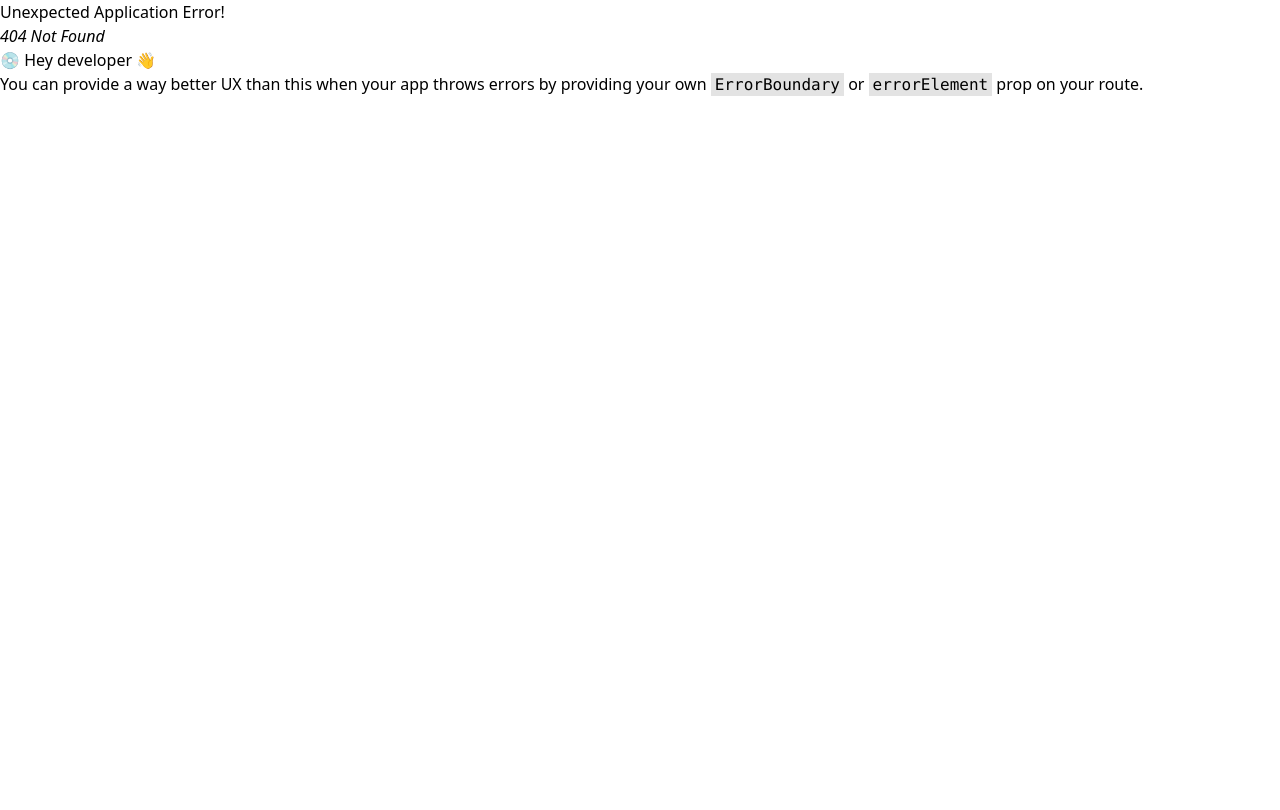
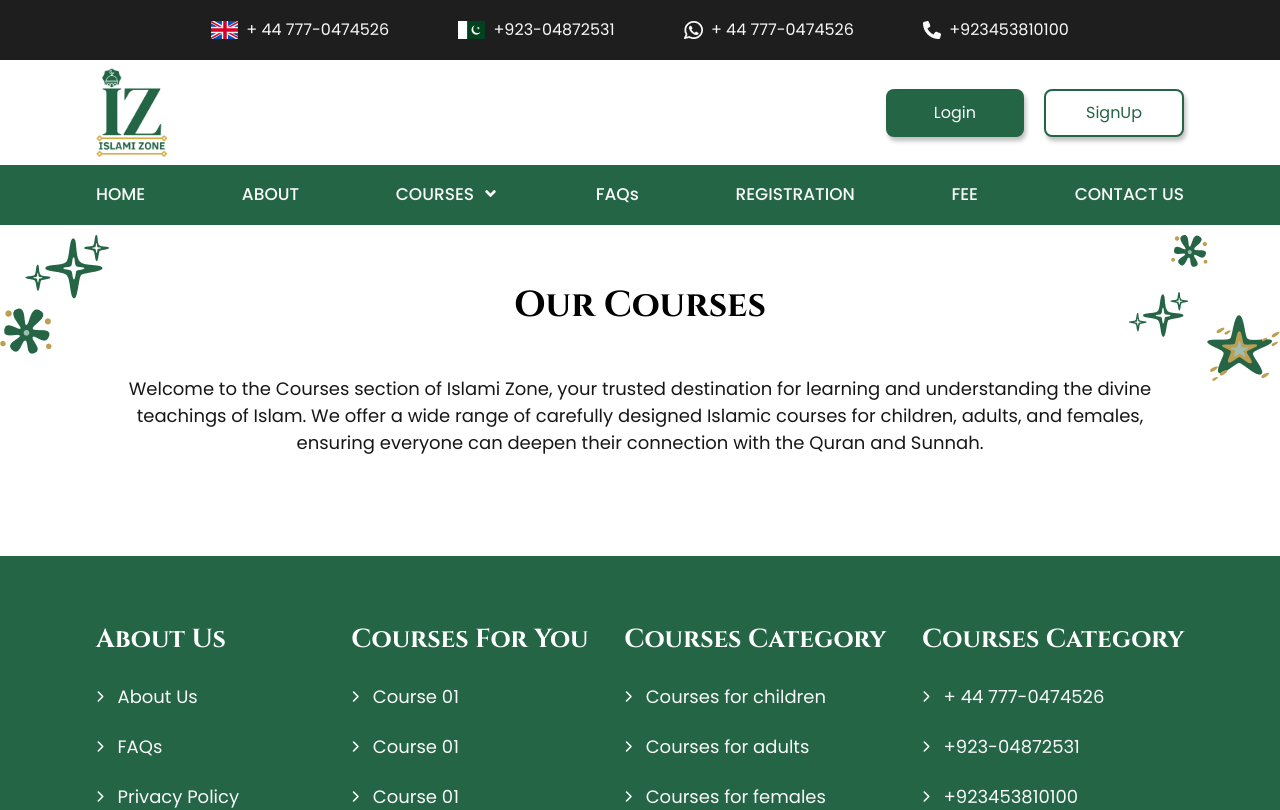
Before and after one commit to ABDULMOIZGHANI/Isami-Zone-Project, a React (Vite) app in the folder Front-End/: page /all-courses in a window 1280 px wide. Before the commit this address had no page. Shown: the top 810 px of the page. Built offline with nearby package versions, Linux system fonts and the light colour scheme.

Commit message:
Add Courses Section

```diff
--- a/Front-End/src/components/Menu.jsx
+++ b/Front-End/src/components/Menu.jsx
@@ -20,8 +20,10 @@ const Menu = () => {
             <DropdownItem>Courses for Adults</DropdownItem>
             <DropdownItem>Courses for Females</DropdownItem>
             <DropdownItem className="relative group flex">
-              All Courses
-              <FaAngleDown className="ml-2 text-xs mt-[5px]" />
+              <Link to="/all-courses" className="flex">
+                All Courses
+                <FaAngleDown className="ml-2 text-xs mt-[5px]" />
+              </Link>
               <SubDropdown className="group-hover:block">
                 <DropdownItem>Course 1</DropdownItem>
                 <DropdownItem>Course 2</DropdownItem>
--- /dev/null
+++ b/Front-End/src/data/Courses.js
@@ -0,0 +1,18 @@
+const Courses = [
+  {
+    id: 1,
+    category: "children",
+    img: "",
+    mainImg: "/KeyFeaturesSection/KEY_FEATURES.png",
+    heading: "Qaida For Beginners",
+    para: "At Islami Zone, we believe that learning to read the Quran is a noble journey that begins with a strong foundation. Our Noorani Qaida Course is designed to help learners of all ages embark on this sacred path with confidence and ease. <br/> This comprehensive course introduces the basics of the Arabic alphabet and lays the groundwork for accurate Quranic recitation. Whether you’re a beginner or looking to refine your reading skills, this course is the perfect starting point.",
+    WhatYouLearnHeading: "What You Will Learn in the Noorani Qaida Course",
+    WhatYouLearn:
+      "Arabic Alphabet Mastery: Recognize, understand, and pronounce each letter of the Arabic alphabet correctly. Letter Connections: Learn how to join letters to form words and practice reading fluently. Tajweed Basics: Get familiar with the essential rules of Tajweed to ensure proper pronunciation and clarity in recitation. Mistake-Free Reading: Build the skills to read the Quran without errors, enhancing your confidence and understanding.",
+    importanceHeading: "",
+    importance:
+      "The Noorani Qaida serves as a stepping stone to mastering the Quran. It simplifies the learning process, ensuring a solid grasp of the Arabic language's phonetics and structure.",
+  },
+];
+
+export default Courses;
--- a/Front-End/src/main.jsx
+++ b/Front-End/src/main.jsx
@@ -5,6 +5,7 @@ import App from "./App.jsx";
 import { createBrowserRouter, RouterProvider } from "react-router-dom";
 import Home from "./pages/Home.jsx";
 import AboutUs from "./pages/AboutUs.jsx";
+import Courses from "./pages/Courses.jsx";
 
 const router = createBrowserRouter([
   {
@@ -23,6 +24,10 @@ const router = createBrowserRouter([
         path: "/about-us",
         element: <AboutUs />,
       },
+      {
+        path: "/all-courses",
+        element: <Courses />,
+      },
     ],
   },
 ]);
--- /dev/null
+++ b/Front-End/src/pages/Courses.jsx
@@ -0,0 +1,39 @@
+import React from "react";
+import styled from "styled-components";
+
+const Courses = () => {
+  return (
+    <div className="relative">
+      <LeftStars src="/courses/Lstars.png" alt="" />
+      <RightStars src="/courses/Stars.png" alt="" />
+      <section className="w-[85%] m-auto">
+        <h1 className="text-center cinzel text-4xl font-bold pt-[60px] pb-[50px]">
+          Our Courses
+        </h1>
+        <p className="text-[18px] text-[#171717] poppins text-center mb-[100px]">
+          Welcome to the Courses section of Islami Zone, your trusted
+          destination for learning and understanding the divine teachings of
+          Islam. We offer a wide range of carefully designed Islamic courses for
+          children, adults, and females, ensuring everyone can deepen their
+          connection with the Quran and Sunnah.
+        </p>
+
+        {}
+      </section>
+    </div>
+  );
+};
+
+export default Courses;
+
+const LeftStars = styled.img`
+  position: absolute;
+  left: 0px;
+  top: 10px;
+`;
+
+const RightStars = styled.img`
+  position: absolute;
+  right: 0px;
+  top: 10px;
+`;
```
Also changed, not shown: Front-End/public/courses/Lstars.png (added), Front-End/public/courses/Stars.png (added).
